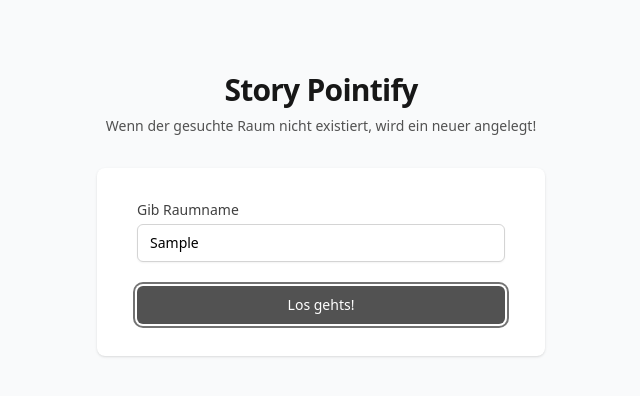
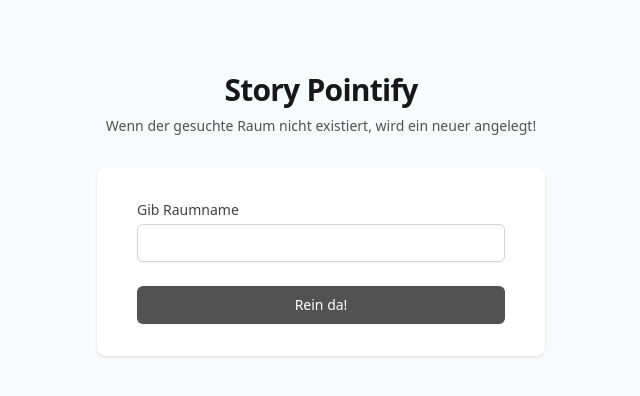
Before and after one commit to timo2k/story-pointify-web, a Next.js app: page / in a window 1280 px wide. Both pictures are taken after typing "Sample" into the empty fields and a click on the button "Los gehts!". Shown: the top 396 px of the page, without its empty margins (319-959 px from the left). Built offline with nearby package versions, Linux system fonts and the light colour scheme; no server answers.

Commit message:
fix: Fix forms and refactor websocket connection

```diff
--- /dev/null
+++ b/components/RoomForm.tsx
@@ -0,0 +1,67 @@
+import { SubmitHandler, useForm } from 'react-hook-form';
+
+interface RoomFormProps {
+  onSubmitFormValue: Function;
+}
+
+type RoomFormValues = {
+  formValue: string;
+};
+
+const RoomForm = ({ onSubmitFormValue }: RoomFormProps) => {
+  const {
+    register,
+    formState: { errors },
+    handleSubmit,
+  } = useForm<RoomFormValues>();
+  const onSubmit: SubmitHandler<RoomFormValues> = (data) =>
+    onSubmitFormValue(data);
+
+  return (
+    <>
+      <div className="flex min-h-full flex-col justify-center py-12 sm:px-6 lg:px-8">
+        <div className="sm:mx-auto sm:w-full sm:max-w-md">
+          <h2 className="mt-6 text-center text-3xl font-bold tracking-tight text-neutral-900">
+            Story Pointify
+          </h2>
+          <p className="mt-2 text-center text-sm text-neutral-600">
+            Wenn der gesuchte Raum nicht existiert, wird ein neuer angelegt!
+          </p>
+        </div>
+
+        <div className="mt-8 sm:mx-auto sm:w-full sm:max-w-md">
+          <div className="bg-white py-8 px-4 shadow sm:rounded-lg sm:px-10">
+            <form className="space-y-6" onSubmit={handleSubmit(onSubmit)}>
+              <div>
+                <label
+                  htmlFor="email"
+                  className="block text-sm font-medium text-neutral-700"
+                >
+                  Gib Raumname
+                </label>
+                <div className="mt-1">
+                  <input
+                    className="block w-full appearance-none rounded-md border border-neutral-300 px-3 py-2 placeholder-neutral-400 shadow-sm focus:border-neutral-500 focus:outline-none focus:ring-neutral-500 sm:text-sm"
+                    {...register('formValue', { required: true })}
+                    aria-invalid={errors.formValue ? 'true' : 'false'}
+                  />
+                </div>
+              </div>
+
+              <div>
+                <button
+                  type="submit"
+                  className="flex w-full justify-center rounded-md border border-transparent bg-neutral-600 py-2 px-4 text-sm font-medium text-white shadow-sm hover:bg-neutral-700 focus:outline-none focus:ring-2 focus:ring-neutral-500 focus:ring-offset-2"
+                >
+                  Rein da!
+                </button>
+              </div>
+            </form>
+          </div>
+        </div>
+      </div>
+    </>
+  );
+};
+
+export default RoomForm;
--- a/components/UsernameAndRoomForm.tsx
+++ b/components/UsernameForm.tsx
@@ -1,29 +1,21 @@
 import { SubmitHandler, useForm } from 'react-hook-form';
 
 interface UsernameFormProps {
-  onSubmitUsername: Function;
-  label: string;
-  description: string;
-  showCheckbox: boolean;
+  onSubmitFormValue: Function;
 }
 
-type LoginFormValues = {
+type UsernameFormValues = {
   formValue: string;
 };
 
-const UsernameAndRoomForm = ({
-  onSubmitUsername,
-  label,
-  description,
-  showCheckbox,
-}: UsernameFormProps) => {
+const UsernameForm = ({ onSubmitFormValue }: UsernameFormProps) => {
   const {
     register,
     formState: { errors },
     handleSubmit,
-  } = useForm<LoginFormValues>();
-  const onSubmit: SubmitHandler<LoginFormValues> = (data) =>
-    onSubmitUsername(data);
+  } = useForm<UsernameFormValues>();
+  const onSubmit: SubmitHandler<UsernameFormValues> = (data) =>
+    onSubmitFormValue(data);
 
   return (
     <>
@@ -33,7 +25,7 @@
             Story Pointify
           </h2>
           <p className="mt-2 text-center text-sm text-neutral-600">
-            {description}
+            Der Nutzername ist nur temporär für eine Session gültig
           </p>
         </div>
 
@@ -45,7 +37,7 @@
                   htmlFor="email"
                   className="block text-sm font-medium text-neutral-700"
                 >
-                  {label}
+                  Anzeigename
                 </label>
                 <div className="mt-1">
                   <input
@@ -56,14 +48,12 @@
                 </div>
               </div>
 
-              {showCheckbox && (
               <div className="flex items-center">
                 <input
                   id="remember-me"
                   name="remember-me"
                   type="checkbox"
                   className="h-4 w-4 rounded border-neutral-300 text-neutral-600 focus:ring-neutral-500"
-                    value={''}
                 />
                 <label
                   htmlFor="remember-me"
@@ -72,7 +62,6 @@
                   Vergiss mich nicht
                 </label>
               </div>
-              )}
 
               <div>
                 <button
@@ -90,4 +79,4 @@
   );
 };
 
-export default UsernameAndRoomForm;
+export default UsernameForm;
--- a/pages/index.tsx
+++ b/pages/index.tsx
@@ -1,13 +1,16 @@
 import { NextPage } from 'next';
 import { useState } from 'react';
 import RoomCard from '../components/RoomCard';
+import RoomForm from '../components/RoomForm';
 import ShowAndHideCard from '../components/ShowAndHideCard';
-import UsernameAndRoomForm from '../components/UsernameAndRoomForm';
+import UsernameForm from '../components/UsernameForm';
 import VoteCard from '../components/VoteCard';
 import { Participant } from '../interfaces';
+import { getWebSocket, setWebSocket } from '../socket';
 
 const Home: NextPage = () => {
-  const [webSocket, setWebSocket] = useState<null | WebSocket>(null);
+  // const [webSocket, setWebSocket] = useState<null | WebSocket>(null);
+  const [formValue, setFormValue] = useState<string>('');
   const [hasUserName, setHasUserName] = useState<boolean>(false);
   const [hasRoomName, setHasRoomName] = useState<boolean>(false);
 
@@ -34,7 +37,7 @@
 
   function handleVoteButtonClick(value: number) {
     setRoomData((prevRoomData: any) => {
-      webSocket?.send(
+      getWebSocket()?.send(
         JSON.stringify({
           event: 'send-estimation',
           message: String(value),
@@ -47,7 +50,7 @@
 
   function handleHideButtonClick() {
     setRoomData((prevRoomData: any) => {
-      webSocket?.send(
+      getWebSocket()?.send(
         JSON.stringify({
           event: 'toggle-hide-estimations',
           message: 'hide',
@@ -60,7 +63,7 @@
 
   function handleShowButtonClick() {
     setRoomData((prevRoomData: any) => {
-      webSocket?.send(
+      getWebSocket()?.send(
         JSON.stringify({
           event: 'toggle-hide-estimations',
           message: 'show',
@@ -105,6 +108,7 @@
       handleNewMessage(event);
     });
     setWebSocket(webSocket);
+    //setWebSocket(webSocket);
   }
 
   function handleListOnlineClients(msg: any) {
@@ -147,7 +151,9 @@
   };
 
   function joinRoom(roomName: string) {
-    webSocket?.send(JSON.stringify({ event: 'join-room', message: roomName }));
+    getWebSocket()?.send(
+      JSON.stringify({ event: 'join-room', message: roomName })
+    );
   }
 
   function handleNewMessage(event: any) {
@@ -187,12 +193,7 @@
   if (hasUserName && !hasRoomName) {
     return (
       <>
-        <UsernameAndRoomForm
-          onSubmitUsername={handleSubmitRoomName}
-          showCheckbox={false}
-          label="Gib Raumname"
-          description="Wenn der gesuchte Raum nicht existiert, wird ein neuer angelegt!"
-        />
+        <RoomForm onSubmitFormValue={handleSubmitRoomName} />
       </>
     );
   }
@@ -225,12 +226,7 @@
 
   return (
     <>
-      <UsernameAndRoomForm
-        onSubmitUsername={handleSubmitUsername}
-        showCheckbox={true}
-        label="Anzeigename"
-        description="Der Nutzername ist nur temporär für eine Session gültig"
-      />
+      <UsernameForm onSubmitFormValue={handleSubmitUsername} />
     </>
   );
 };
--- /dev/null
+++ b/socket/index.ts
@@ -0,0 +1,9 @@
+let webSocket: WebSocket | null = null;
+
+export const setWebSocket = (newWebSocket: WebSocket) => {
+  webSocket = newWebSocket
+}
+
+export const getWebSocket = () => {
+  return webSocket
+}
```
Lines whose indentation alone changed are shown as unchanged.
